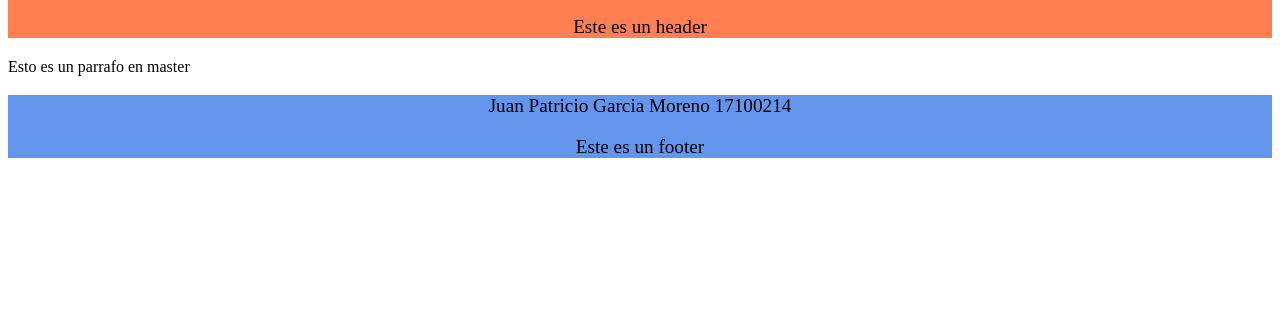
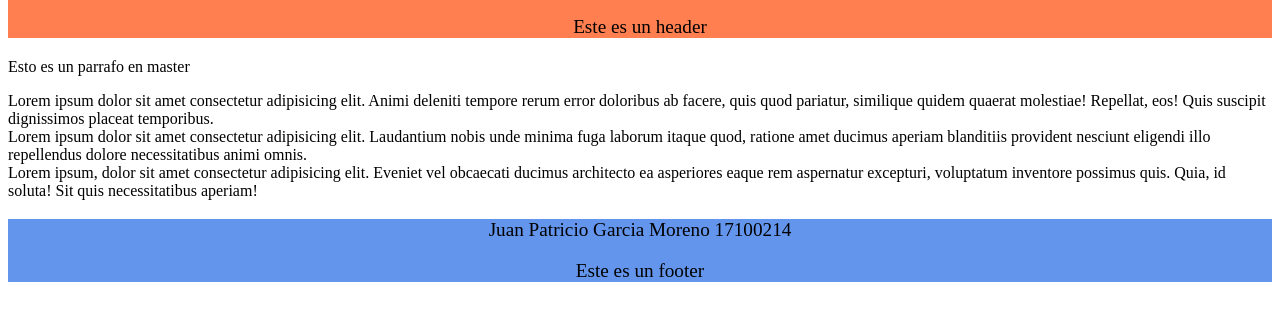
Before and after one commit to PatricioGm7/Examen-P2-RA, a plain HTML site: page index.html in a window 1280 px wide. Shown: the part 44-364 px from the top of the page. Drawn offline with Linux system fonts and the light colour scheme.

Commit message:
Agregando texto al body

```diff
--- a/index.html
+++ b/index.html
@@ -17,6 +17,19 @@
         <p>
             Esto es un parrafo en master
         </p>
+        <div>
+            Lorem ipsum dolor sit amet consectetur adipisicing elit. Animi deleniti tempore rerum error doloribus ab
+            facere, quis quod pariatur, similique quidem quaerat molestiae! Repellat, eos! Quis suscipit dignissimos
+            placeat temporibus.
+            <br>
+            Lorem ipsum dolor sit amet consectetur adipisicing elit. Laudantium nobis unde minima fuga laborum itaque
+            quod, ratione amet ducimus aperiam blanditiis provident nesciunt eligendi illo repellendus dolore
+            necessitatibus animi omnis.
+            <br>
+            Lorem ipsum, dolor sit amet consectetur adipisicing elit. Eveniet vel obcaecati ducimus architecto ea
+            asperiores eaque rem aspernatur excepturi, voluptatum inventore possimus quis. Quia, id soluta! Sit quis
+            necessitatibus aperiam!
+        </div>
     </div>
     <footer style="background-color: cornflowerblue; font-size: larger; text-align: center;">
         <p>Juan Patricio Garcia Moreno 17100214</p>
```
